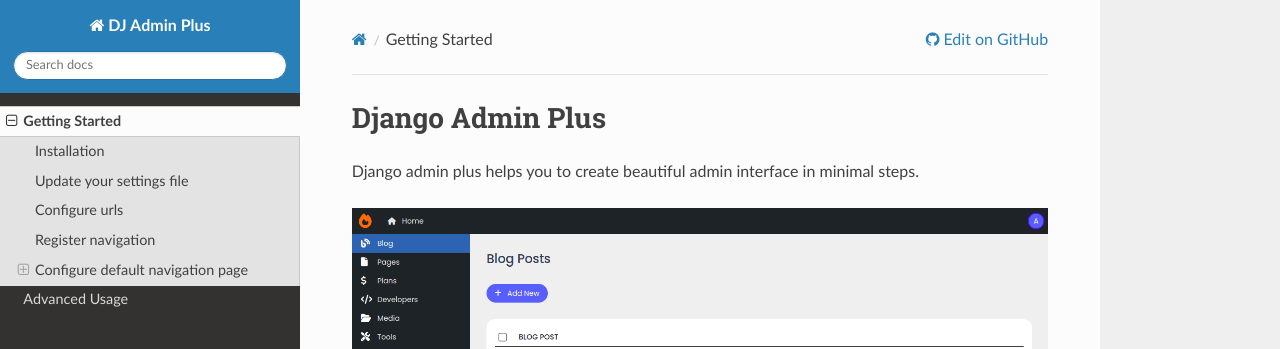
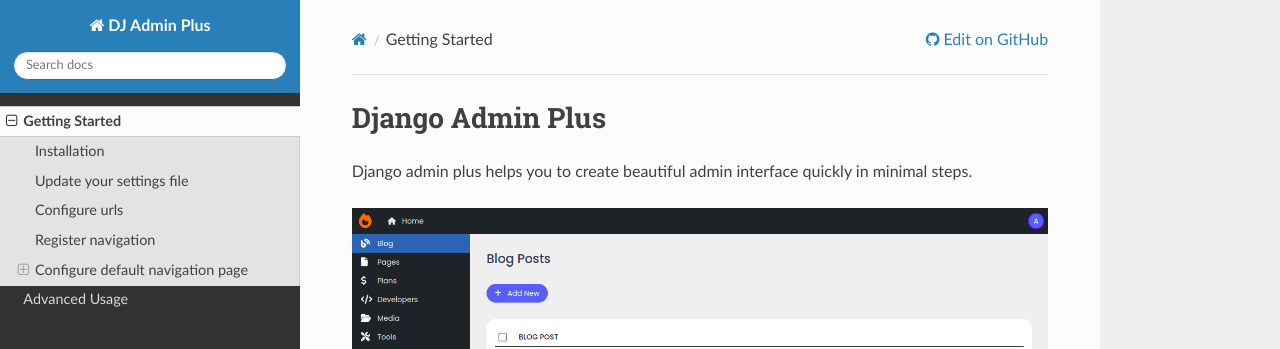
Before and after one commit to tejmagar/dj-admin-plus, an MkDocs documentation site: the page built from docs/README.md, in a window 1280 px wide and 900 px high. Shown: the top 349 px of the window. Built offline with MkDocs 1.6.1, drawn with Linux system fonts in a browser that asks for light colours; nearby versions of some CDN libraries.

Commit message:
updated docs

```diff
--- a/docs/README.md
+++ b/docs/README.md
@@ -1,6 +1,6 @@
 # Django Admin Plus
 
-Django admin plus helps you to create beautiful admin interface in minimal steps.
+Django admin plus helps you to create beautiful admin interface quickly in minimal steps.
 
 <img src="images/demo.png" alt="Demo">
 
--- a/setup.py
+++ b/setup.py
@@ -5,7 +5,7 @@
 
 setup(
     name="dj-admin-plus",
-    version="0.0.7",
+    version="0.0.1",
     description="A customizable model theme for Django Admin",
     long_description=long_description,
     long_description_content_type="text/markdown",
```
